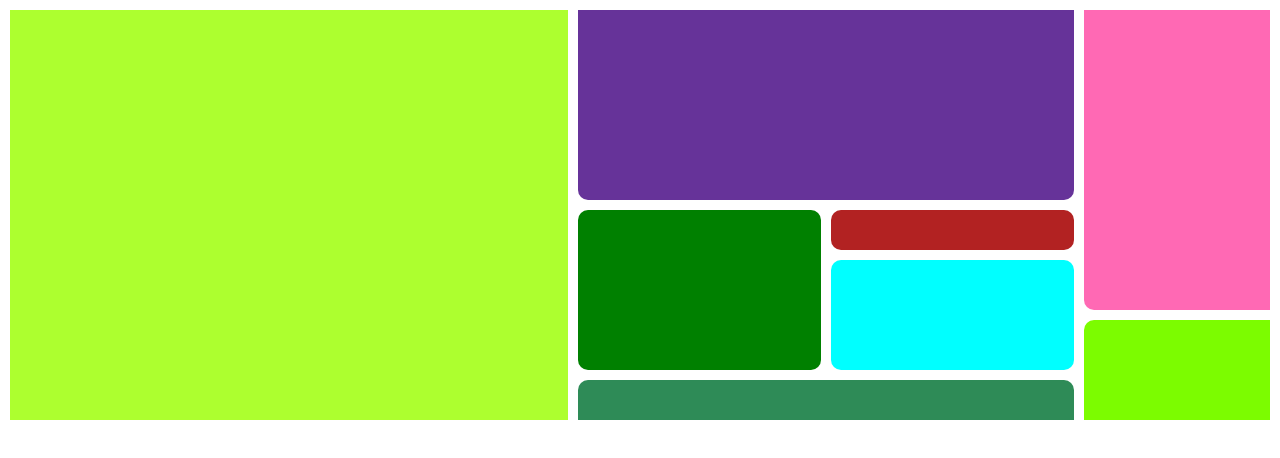
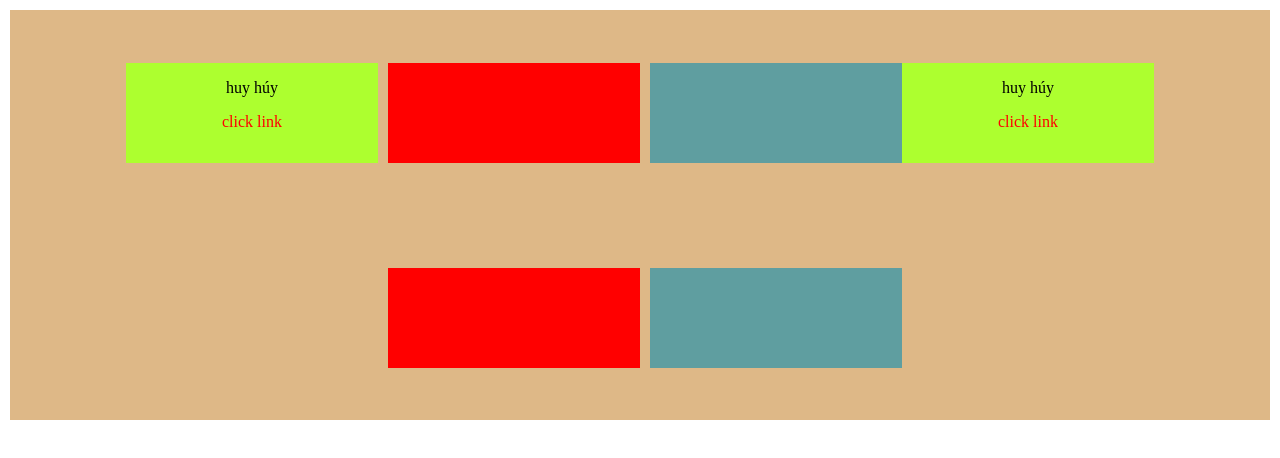
Before and after one commit to HaHuy2505/div-html, a plain HTML site: page layout.html in a window 1280 px wide. Drawn offline with Linux system fonts and the light colour scheme.

Commit message:
learHTML

```diff
--- a/layout.html
+++ b/layout.html
@@ -1,118 +1,32 @@
 <!DOCTYPE html>
 <html lang="en">
+
 <head>
     <meta charset="UTF-8">
     <meta http-equiv="X-UA-Compatible" content="IE=edge">
     <meta name="viewport" content="width=device-width, initial-scale=1.0">
     <title></title>
-    <style>
-        body {
-          margin: 10px;
-          box-sizing: border-box;
-        }
-        .main {
-          height: 410px;
-          display: flex;
+    <link rel="stylesheet" href="./styles.css">
+</head>
 
-      }
-      .left {
-          width: 45%;
-          background-color: greenyellow;
-          display: flex;
-          text-align: center;
-      }
-      .content {
-          width: 40%;
-          margin-left: 10px;
-          margin-right: 10px;
-          /* background-color:green;  */
-      }
-       .top {
-           height: 190px;
-           background-color:rebeccapurple;
-           margin-bottom: 10px;
-           border-bottom-right-radius: 10px;
-           border-bottom-left-radius: 10px;
-       }
-       .mid {
-           height: 160px;
-           display: flex;
-           margin-bottom: 10px;
-
-       }
-       .midleft{
-        width: 50%;
-        height: 160px;
-        background-color:green ;
-        margin-right: 10px;
-        border-radius: 10px;
-       }
-       .midright{
-        width: 50%;
-        height: 160px;
-        /* background-color:red ; */
-        border-radius: 10px;
-        margin-bottom: 10px;
-       }
-       .midright1{
-           height: 40px;
-           background-color: firebrick;
-           margin-bottom: 10px;
-           border-radius: 10px;
-       }
-       .midright2{
-           height: 110px;
-           background-color: aqua;
-           border-radius: 10px;
-       }
-       .bottom {
-           height: 40px;
-           background-color: seagreen;
-           border-top-right-radius: 10px;
-           border-top-left-radius: 10px;
-       }
-      .right {
-          width:15%;
-          height: 400px;
-      }
-      .right2 {
-           height: 300px;
-           background-color:hotpink;
-           margin-bottom: 10px;
-           border-bottom-left-radius: 10px;
-       }
-      .right3 {
-          height: 100px;
-          background-color: lawngreen;
-          border-top-left-radius: 10px;
-       }
-      </style>
-    </head>
 <body>
     <div class="main">
         <div class="left">
+            <p>huy húy</p>
+            <a href="abc">click link</a>
         </div>
         <div class="content">
-                    <div class= "top">
-                    </div>
-                    <div class="mid">
-                         <div class="midleft">
-                         </div>
-                         <div class="midright">
-                         <div class="midright1">
-                         </div>
-                         <div class="midright2">
-                         </div>
-                         </div>
-                    </div>
-                    <div class="bottom">
-                    </div>
         </div>
         <div class="right">
-                    <div class= "right2">
         </div>
-                    <div class="right3">
+        <div class="left">
+            <p>huy húy</p>
+            <a href="abc">click link</a>
         </div>
+        <div class="content">
+        </div>
+        <div class="right">
         </div>
 
+
 </body>
--- /dev/null
+++ b/styles.css
@@ -0,0 +1,58 @@
+body {
+  margin: 10px;
+  box-sizing: border-box;
+}
+.main {
+  height: 410px;
+  display: flex;
+  flex-direction: row;
+  background-color: burlywood;
+  justify-content: center;
+  align-items: center;
+  flex-wrap: wrap;
+}
+.left {
+  width: 20%;
+  /* max-width: 100px; */
+  /* min-width: 50px; */
+  background-color: greenyellow;
+  text-align: center;
+  height: 100px;
+}
+.content {
+  width: 20%;
+  margin-left: 10px;
+  margin-right: 10px;
+  background-color: red;
+  height: 100px;
+}
+.right {
+  width: 20%;
+  height: 100px;
+  background-color: cadetblue;
+}
+.right2 {
+  height: 300px;
+  background-color: hotpink;
+  margin-bottom: 10px;
+  border-bottom-left-radius: 10px;
+}
+.right3 {
+  height: 100px;
+  background-color: lawngreen;
+  border-top-left-radius: 10px;
+}
+.left p {
+    cursor: pointer;
+}
+.left a {
+    color: red;
+    text-decoration: none;
+}
+a:hover {
+    font-size: 40px;
+    color: blue;
+}
+a:active {
+    color: blue;
+}
```
Also changed, not shown: bai1 html/index1.html (renamed from index1.html, +3 -0 lines), bai1 html/new.html (added, +13 -0 lines), bai1 html/index.html (renamed from index.html). Lines whose indentation alone changed are shown as unchanged.
